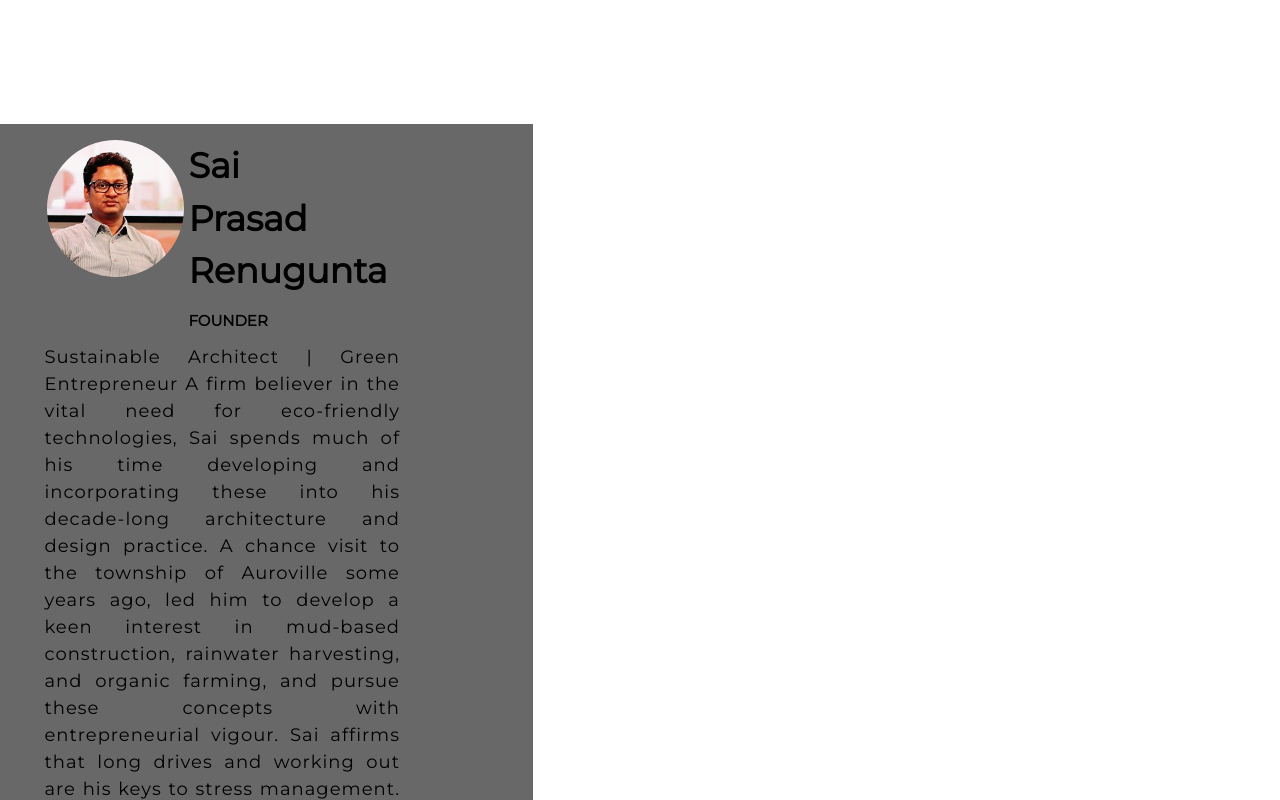
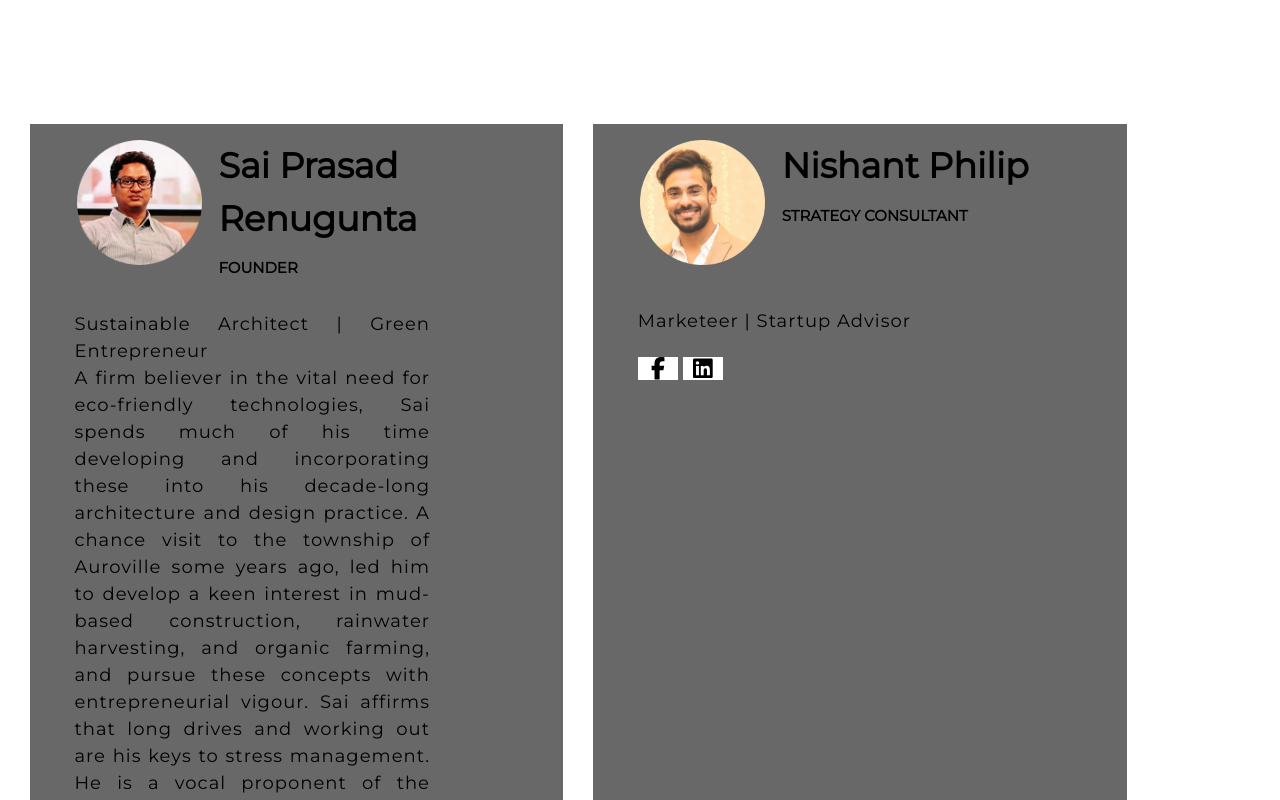
Before and after one commit to prashantbharati/rhall, a React (Create React App) app: page /about in a window 1280 px wide. Shown: the part 2580-3380 px from the top of the page. Built offline with nearby package versions, Linux system fonts and the light colour scheme.

Commit message:
card corrected

```diff
--- a/src/aboutus/about.js
+++ b/src/aboutus/about.js
@@ -3,6 +3,8 @@ import { Typography, Grid } from "@material-ui/core";
 import aboutpage from "../images/aboutpage.jpg";
 import aboutfront1 from "../images/aboutfront1.jpg";
 import aboutfront2 from "../images/aboutfront2.png";
+import sai from "../images/sai.png";
+import nishant from "../images/nishant.png";
 import Acard from "./aboutuscard.js";
 const about = () => {
   return (
@@ -148,14 +150,23 @@ const about = () => {
       </div>
 
       <Grid container>
-        <Grid item md={5}>
+        <Grid item md={5} style={{ marginLeft: "30px" }}>
           <Acard
+            img={sai}
             name="Sai Prasad Renugunta"
             post="FOUNDER"
-            content="Sustainable Architect | Green Entrepreneur
-
+            job="Sustainable Architect | Green Entrepreneur"
+            content="
 A firm believer in the vital need for eco-friendly technologies, Sai spends much of his time developing and incorporating these into his decade-long architecture and design practice. A chance visit to the township of Auroville some years ago, led him to develop a keen interest in mud-based construction, rainwater harvesting, and organic farming, and pursue these concepts with entrepreneurial vigour.
 Sai affirms that long drives and working out are his keys to stress management. He is a vocal proponent of the superiority of Hyderabadi biryani and Irani chai."
+          />
+        </Grid>
+        <Grid item md={5} style={{ marginLeft: "30px" }}>
+          <Acard
+            img={nishant}
+            name="Nishant Philip"
+            post="STRATEGY CONSULTANT"
+            job="Marketeer | Startup Advisor"
           />
         </Grid>
       </Grid>
--- a/src/aboutus/aboutuscard.js
+++ b/src/aboutus/aboutuscard.js
@@ -17,10 +17,10 @@ const aboutuscard = (props) => {
       <Grid container style={{ bottomMargin: "0" }} spacing={4}>
         <Grid item md={1}></Grid>
         <Grid item md={3}>
-          <img style={{ height: "50%" }} src={sai} alt="saiimage" />
+          <img style={{ height: "125px" }} src={props.img} alt="saiimage" />
         </Grid>
 
-        <Grid item md={4}>
+        <Grid item md={6}>
           <Typography
             style={{
               marginBottom: "22px",
@@ -47,10 +47,23 @@ const aboutuscard = (props) => {
           </Typography>
         </Grid>
       </Grid>
-
-      <Grid container style={{ position: "relative", bottom: "70px" }}>
+      <br />
+      <Grid container style={{ position: "relative", top: "20px" }}>
         <Grid item md={1}></Grid>
         <Grid item md={8}>
+          <Typography
+            style={{
+              textAlign: "justify",
+              color: "black",
+              fontFamily: "Montserrat",
+              fontSize: "18px",
+              fontWeight: "200",
+              lineHeight: "1.5em",
+              letterSpacing: "1px",
+            }}
+          >
+            {props.job}
+          </Typography>
           <Typography
             style={{
               textAlign: "justify",
```
